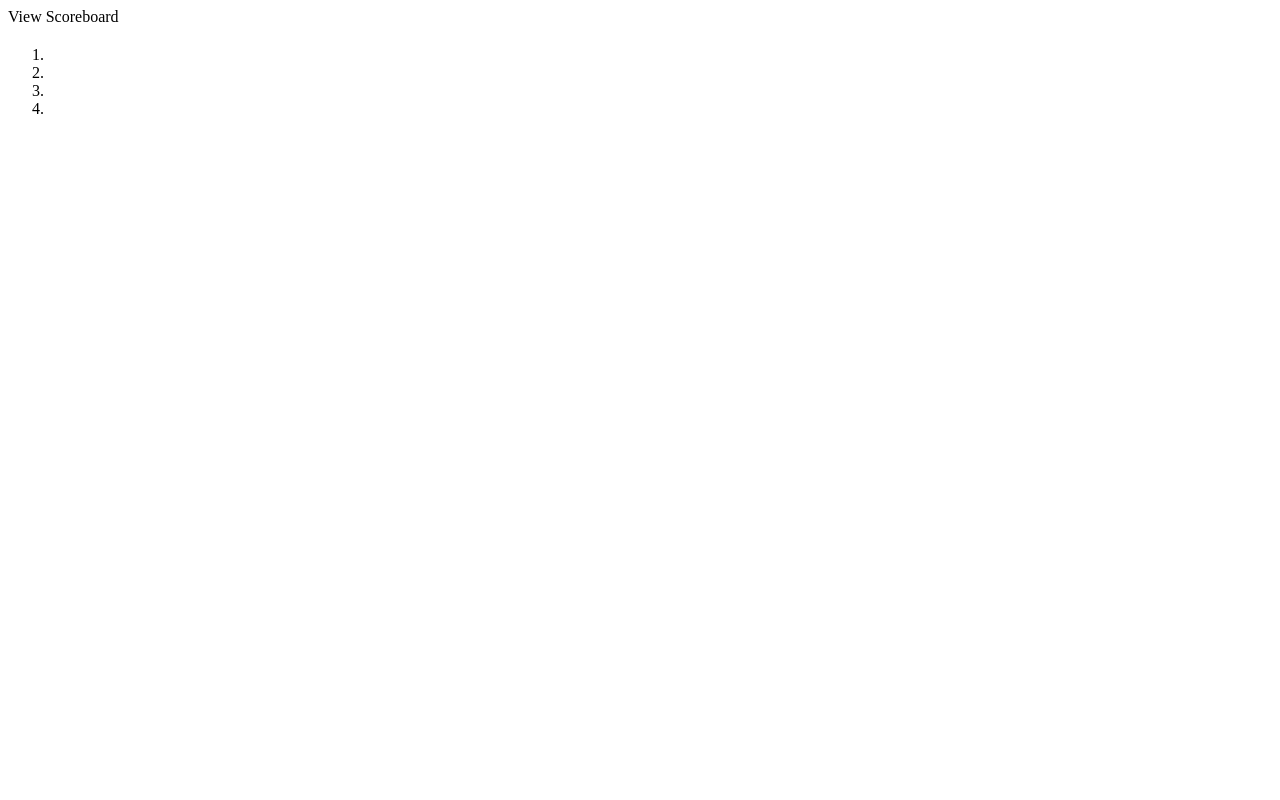
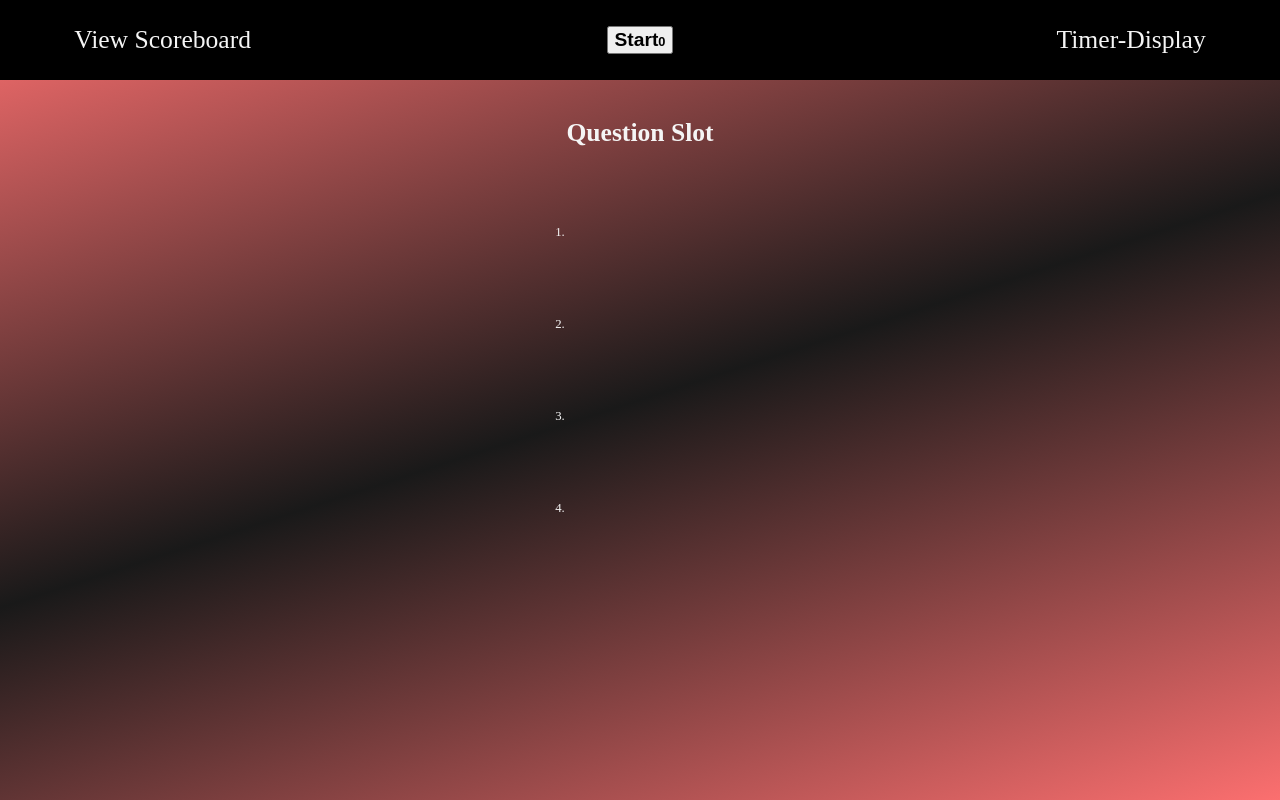
Before and after one commit to krooksoma/JS-Quiz-Game-, a plain HTML site: page index.html in a window 1280 px wide. Drawn offline with Linux system fonts and the light colour scheme.

Commit message:
file coding updates

```diff
--- a/Css/style.css
+++ b/Css/style.css
@@ -0,0 +1,72 @@
+*{
+    margin: 0 auto;
+    font-size: 1.6vh;
+}
+h1{
+    font-size: 300%;
+}
+
+h2{
+    font-size: 200%;
+}
+
+h3{
+    font-size: 150%;
+}
+
+a{
+    text-decoration: none;
+    color:inherit;
+    font-size: 200%;
+}
+
+html{
+    height: 100vh;
+    width: 100%;
+    background-image: linear-gradient( 0.95turn, rgba(250,50,50,0.7), rgba(0,0,0,0.9), rgba(250,50,50,0.7));
+    background-repeat: no-repeat;
+    color: whitesmoke;
+}
+
+header{
+    margin: 0 auto;
+    width: 100%;
+    display: flex;
+    align-items: center;
+    height: 10vh;
+    background-color: black;
+}
+body{
+    width: 100%;
+    display: flex;
+    flex-direction: column;
+    justify-content: center;
+    flex: 1 0 100%;
+}
+
+.scoreboard{
+   width:30%;
+   text-align: start;
+}
+
+.timer-display{
+   font-size: 200%;
+   text-align: end;
+   width: 30%;
+}
+
+ul{
+    display: flex;
+    justify-content: flex-start;
+    flex: 1 0 50%;
+}
+
+.question-slot{
+    margin: 0 auto;
+    padding: 3rem;
+}
+
+li{
+    margin: 0 auto;
+    padding: 3rem;
+}
--- a/index.html
+++ b/index.html
@@ -1,5 +1,5 @@
 <!DOCTYPE html>
-<html lang="en">
+<html lang="en-us">
 
 <head>
     <meta charset="UTF-8">
@@ -13,16 +13,19 @@
     <!-- header for scoreboard and timer display -->
     <header>
         <div class="scoreboard">
-            <a src="index2.html">View Scoreboard</a>
+            <a href="index2.html">
+                View Scoreboard
+            </a>
         </div>
+        <button id="start-button"><h3>Start<span id="countdown">0</span></h3></button>
         <div class="timer-display">
-
+            Timer-Display
         </div>
     </header>
     <!-- main section to display data from js -->
     <main>
         <section>
-            <h2></h2>
+            <h2 class="question-slot"> Question Slot</h2>
             <ol class="options">
                 <li class="option1"></li>
                 <li class="option2"></li>
```
Also changed, not shown: index2.html (+13 -0 lines).
